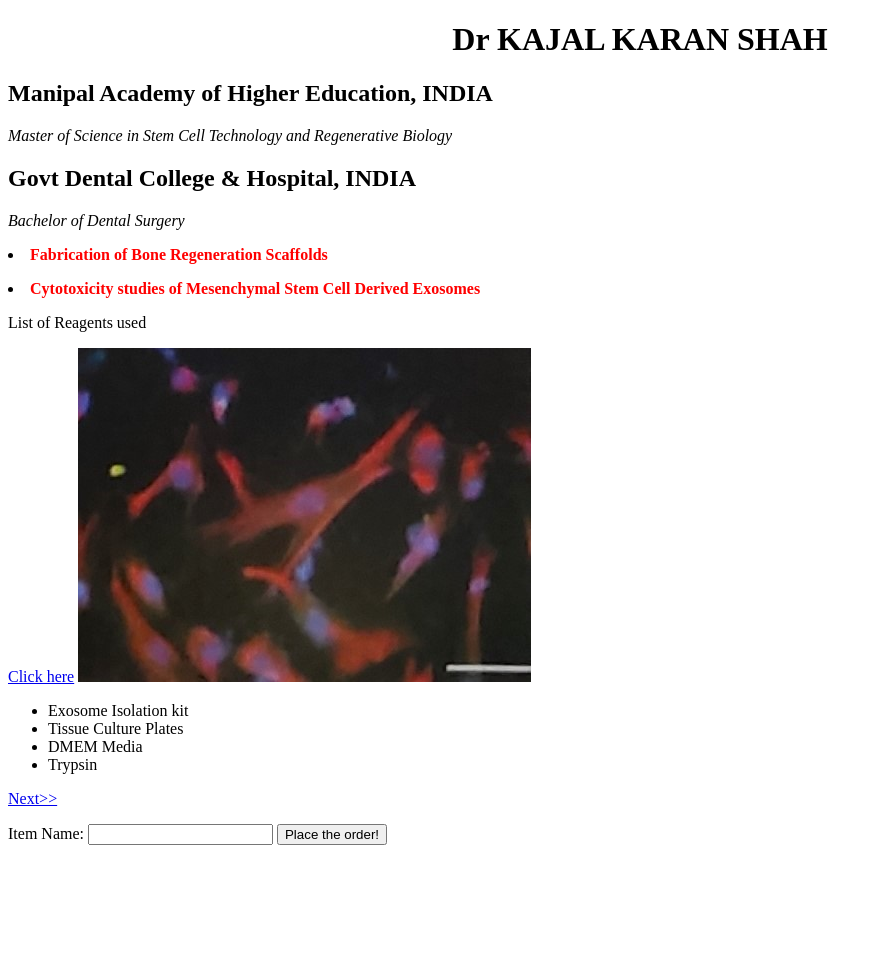
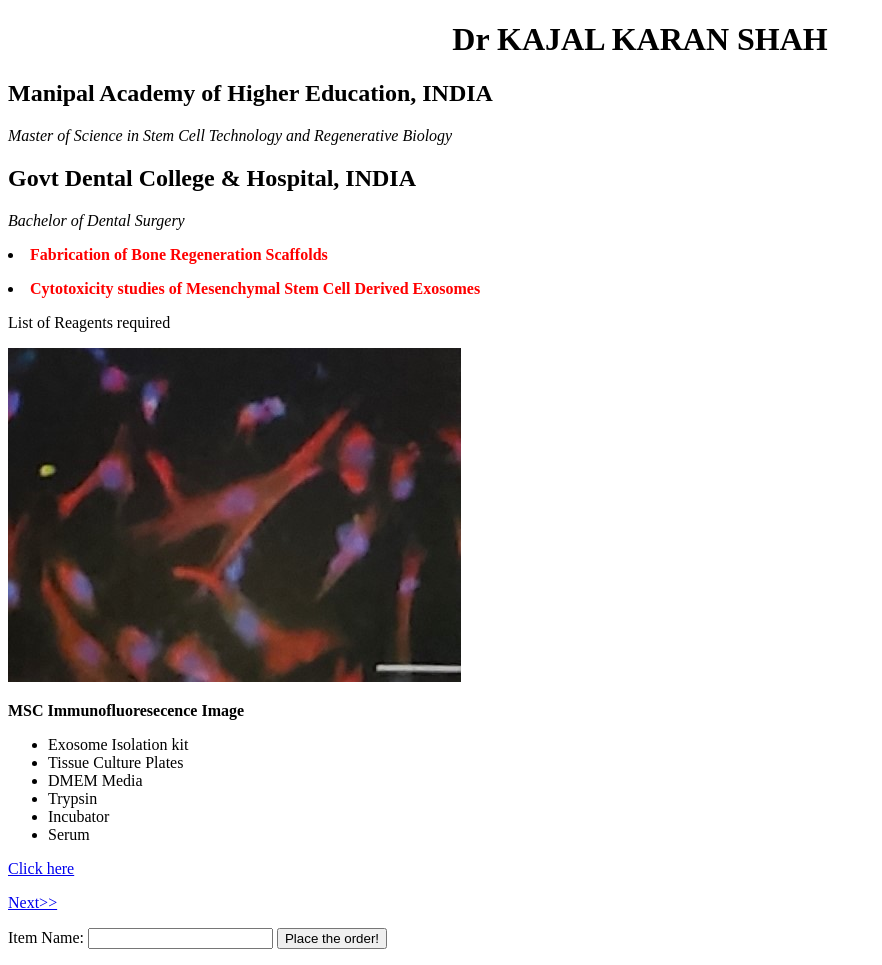
Before and after one commit to Kajalkaran/html-practice, a plain HTML site: page index.html in a window 1280 px wide. Shown: the whole page, without its empty margins (0-882 px from the left). Before the commit the page ends 861 px from the top, so only its background shows below. Drawn offline with Linux system fonts and the light colour scheme.

Commit message:
HTML practice

```diff
--- a/index.html
+++ b/index.html
@@ -9,17 +9,24 @@
         <p><em>Bachelor of Dental Surgery</em></p>
         <p><strong><li><span style= "color:red; font-weight:bold">Fabrication of Bone Regeneration Scaffolds</span></li></strong></p>
         <p><strong><li><span style= "color:red; font-weight:bold">Cytotoxicity studies of Mesenchymal Stem Cell Derived Exosomes</span> </li></strong></p>
-        <p>List of Reagents used</p>
+        <p>List of Reagents required</p>
         <p>
-            <a href = "https://sigmaaldrich.com/">Click here</a>
+
             <img src = "IMG_20230118_230344.jpg">
+            <p><strong>MSC Immunofluoresecence Image</strong></p>
+
+
         </p>
         <ul>
             <li>Exosome Isolation kit</li>
             <li>Tissue Culture Plates</li>
             <li>DMEM Media</li>
             <li>Trypsin</li>
+            <li>Incubator</li>
+            <li>Serum</li>
         </ul>
+        <a href = "https://sigmaaldrich.com/">Click here</a>
+
         <p>
             <a href = "page2.html">Next>></a>
             <form action = "Thanks.html">
```
